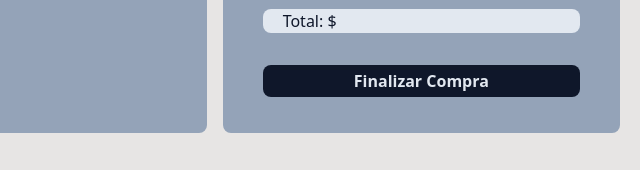
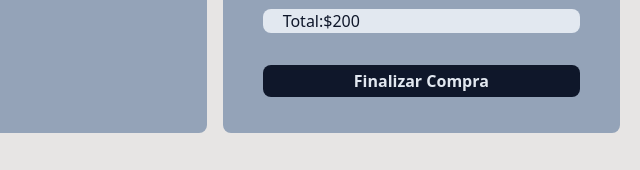
Before and after one commit to LyrAndre/MercadoLyrainter, a website built with Vite: page checkout.html in a window 1280 px wide. Shown: the part 627-797 px from the top of the page, 640-1280 px from the left. Built offline with nearby package versions, Linux system fonts and the light colour scheme.

```diff
--- a/checkout.html
+++ b/checkout.html
@@ -128,7 +128,7 @@
         class="w-1/3 bg-slate-400 rounded-lg py-5 ">
     <section id="container-produto-checkout" class="h-4/5 overflow-y-auto px-10 flex flex-col items-center" ></section>
     <section id="celula-checkout" class="flex flex-col px-10 h-1/5 justify-around">
-        <p id="preco-total" class="bg-slate-200 text-slate-900 rounded-lg pl-5">Total: $</p>
+        <p id="preco-total" class="bg-slate-200 text-slate-900 rounded-lg pl-5">Total:$200</p>
         <button class="bg-slate-900 text-slate-200 p-1 hover:bg-yellow-400
         hover:text-slate-950 font-bold rounded-lg" type="submit">Finalizar Compra</button>
     </section>
```
Also changed, not shown: checkout.js (line endings or trailing spaces), main.js (line endings or trailing spaces), pedidos.html (line endings or trailing spaces), pedidos.js (line endings or trailing spaces), postcss.config.js (line endings or trailing spaces), style.css (line endings or trailing spaces), vite.config.js (line endings or trailing spaces).
